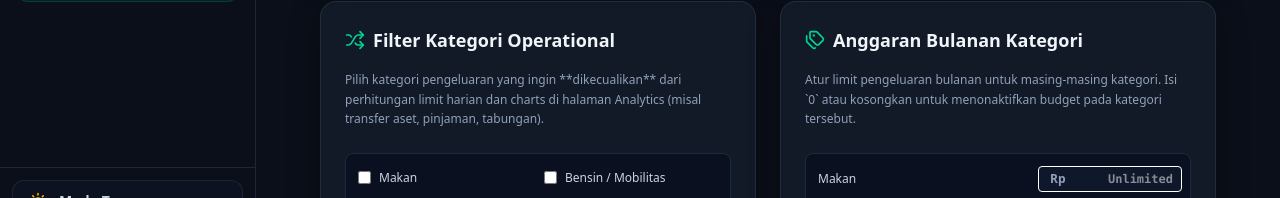
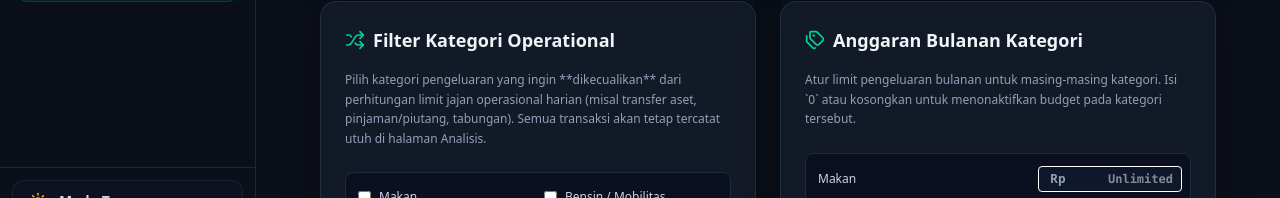
Before and after one commit to rygrffth/cashflow, a Next.js app: page /settings in a window 1280 px wide. Shown: the part 512-710 px from the top of the page. Built offline with nearby package versions, Linux system fonts and the light colour scheme; no server answers; the database is empty.

Commit message:
fix(analytics): include all categories in analytics while keeping exclusion filter strictly for daily operational limit

```diff
--- a/public/sw.js
+++ b/public/sw.js
@@ -1,5 +1,5 @@
-const CACHE_NAME = 'cashflow-pwa-v3';
-const STATIC_CACHE_NAME = 'cashflow-static-v3';
+const CACHE_NAME = 'cashflow-pwa-v4';
+const STATIC_CACHE_NAME = 'cashflow-static-v4';
 
 // Assets to cache immediately on SW installation
 const PRECACHE_ASSETS = [
--- a/src/app/analytics/page.tsx
+++ b/src/app/analytics/page.tsx
@@ -163,7 +163,7 @@ export default function AnalyticsPage() {
             if (t.status === 'Cleared') {
               monthlyIncome += nom;
             }
-          } else if (t.tipe === 'Pengeluaran' && !EXCLUDE_FROM_LIMIT.includes(t.kategori)) {
+          } else if (t.tipe === 'Pengeluaran') {
             if (t.status === 'Cleared' || t.status === 'Pending') {
               monthlyExpense += nom;
               categorySpendMap[t.kategori] = (categorySpendMap[t.kategori] || 0) + nom;
@@ -187,7 +187,7 @@ export default function AnalyticsPage() {
     transactions.forEach(t => {
       if (t.tanggal) {
         const d = new Date(t.tanggal);
-        if (d >= thirtyDaysAgo && d <= now && t.tipe === 'Pengeluaran' && !EXCLUDE_FROM_LIMIT.includes(t.kategori) && t.status === 'Cleared') {
+        if (d >= thirtyDaysAgo && d <= now && t.tipe === 'Pengeluaran' && t.status === 'Cleared') {
           last30DaysSpend += Number(t.nominal) - (Number(t.titipan) || 0);
         }
       }
@@ -285,7 +285,7 @@ export default function AnalyticsPage() {
       overallBg,
       categorySpendMap
     };
-  }, [transactions, EXCLUDE_FROM_LIMIT, stats.saldoOp, stats.totalReal]);
+  }, [transactions, stats.saldoOp, stats.totalReal]);
 
   // Period ranges mapping for Charts
   const chartFilteredData = useMemo(() => {
@@ -331,7 +331,7 @@ export default function AnalyticsPage() {
     const map: Record<string, { date: string; Bank: number; Cash: number; Total: number }> = {};
 
     chartFilteredData.forEach(t => {
-      if (t.tipe === 'Pengeluaran' && !EXCLUDE_FROM_LIMIT.includes(t.kategori)) {
+      if (t.tipe === 'Pengeluaran') {
         const dStr = t.tanggal;
         if (!map[dStr]) {
           map[dStr] = { date: dStr, Bank: 0, Cash: 0, Total: 0 };
@@ -344,13 +344,13 @@ export default function AnalyticsPage() {
     });
 
     return Object.values(map).sort((a, b) => a.date.localeCompare(b.date));
-  }, [chartFilteredData, EXCLUDE_FROM_LIMIT]);
+  }, [chartFilteredData]);
 
   // 2. Chart: Category distribution donut & top list
   const categoryChartData = useMemo(() => {
     const map: Record<string, number> = {};
     chartFilteredData.forEach(t => {
-      if (t.tipe === 'Pengeluaran' && !EXCLUDE_FROM_LIMIT.includes(t.kategori)) {
+      if (t.tipe === 'Pengeluaran') {
         const kat = t.kategori;
         const amt = Number(t.nominal) - (Number(t.titipan) || 0);
         map[kat] = (map[kat] || 0) + (amt || 0);
@@ -369,7 +369,7 @@ export default function AnalyticsPage() {
         color: colors[idx % colors.length]
       }))
       .sort((a, b) => b.value - a.value);
-  }, [chartFilteredData, EXCLUDE_FROM_LIMIT]);
+  }, [chartFilteredData]);
 
   // 3. Chart: Cashflow bar (Pemasukan, Pengeluaran Bank, Pengeluaran Cash, Pending)
   const cashflowChartData = useMemo(() => {
@@ -413,7 +413,7 @@ export default function AnalyticsPage() {
     const mapLast: Record<string, number> = {};
 
     transactions.forEach(t => {
-      if (t.tipe === 'Pengeluaran' && !EXCLUDE_FROM_LIMIT.includes(t.kategori)) {
+      if (t.tipe === 'Pengeluaran') {
         const d = new Date(t.tanggal);
         const amt = Number(t.nominal) - (Number(t.titipan) || 0);
         if (d.getMonth() === curMonth && d.getFullYear() === curYear) {
@@ -430,7 +430,7 @@ export default function AnalyticsPage() {
       'Bulan Lalu': mapLast[kat] || 0,
       'Bulan Ini': mapThis[kat] || 0
     })).sort((a, b) => b['Bulan Ini'] - a['Bulan Ini']);
-  }, [transactions, EXCLUDE_FROM_LIMIT]);
+  }, [transactions]);
 
   // 5. Chart: Daily Cumulative Balance Trend (Bank + Cash)
   const dailyBalanceChartData = useMemo(() => {
@@ -502,7 +502,6 @@ export default function AnalyticsPage() {
 
     const sevenDaysTxns = transactions.filter(t => {
       if (t.tipe !== 'Pengeluaran' || t.status !== 'Cleared') return false;
-      if (EXCLUDE_FROM_LIMIT.includes(t.kategori)) return false;
       const d = new Date(t.tanggal);
       return d >= sevenDaysAgo && d <= today;
     });
@@ -517,7 +516,7 @@ export default function AnalyticsPage() {
     const prediksiSaldo = stats.saldoOp - proyeksiPengeluaran;
 
     return { avg7Days, proyeksiPengeluaran, prediksiSaldo };
-  }, [transactions, stats.saldoOp, stats.sisaHari, EXCLUDE_FROM_LIMIT]);
+  }, [transactions, stats.saldoOp, stats.sisaHari]);
 
   // Multi-Period Report calculation
   const reportPeriodLimits = useMemo(() => {
@@ -564,7 +563,7 @@ export default function AnalyticsPage() {
       const nom = Number(t.nominal) - (Number(t.titipan) || 0);
       if (t.tipe === 'Pemasukan') {
         totalIn += nom;
-      } else if (t.tipe === 'Pengeluaran' && !EXCLUDE_FROM_LIMIT.includes(t.kategori)) {
+      } else if (t.tipe === 'Pengeluaran') {
         totalOut += nom;
       }
     });
@@ -574,7 +573,7 @@ export default function AnalyticsPage() {
     const netFlow = totalIn - totalOut;
 
     return { totalIn, totalOut, avgHarian, netFlow, diffDays };
-  }, [transactions, reportPeriodLimits, EXCLUDE_FROM_LIMIT]);
+  }, [transactions, reportPeriodLimits]);
 
   // Generating monthly options dynamically for select box
   const monthOptions = useMemo(() => {
@@ -693,7 +692,7 @@ export default function AnalyticsPage() {
 
             <div className="flex-1"></div>
             <div className="text-[10px] text-slate-400 italic">
-              *Menampilkan data terfilter ({chartFilteredData.length} transaksi)
+              *Menampilkan data periode terfilter ({chartFilteredData.length} transaksi)
             </div>
           </div>
 
@@ -1219,7 +1218,7 @@ export default function AnalyticsPage() {
                 </p>
                 <p className="text-2xl font-black text-rose-400">Rp {reportStats.totalOut.toLocaleString('id-ID')}</p>
               </div>
-              <p className="text-[10px] text-slate-500 mt-2">Menghilangkan kategori Scheduled & Menabung</p>
+              <p className="text-[10px] text-slate-500 mt-2">Seluruh pengeluaran pada periode terfilter</p>
             </div>
 
             {/* Net Cash Flow */}
--- a/src/app/settings/page.tsx
+++ b/src/app/settings/page.tsx
@@ -510,7 +510,7 @@ export default function SettingsPage() {
             <Shuffle className="w-5 h-5 text-emerald-400" /> Filter Kategori Operational
           </h2>
           <p className="text-xs text-slate-400 mb-6 leading-relaxed">
-            Pilih kategori pengeluaran yang ingin **dikecualikan** dari perhitungan limit harian dan charts di halaman Analytics (misal transfer aset, pinjaman, tabungan).
+            Pilih kategori pengeluaran yang ingin **dikecualikan** dari perhitungan limit jajan operasional harian (misal transfer aset, pinjaman/piutang, tabungan). Semua transaksi akan tetap tercatat utuh di halaman Analisis.
           </p>
 
           <form onSubmit={handleSaveExcludeCategories} className="space-y-4">
```
